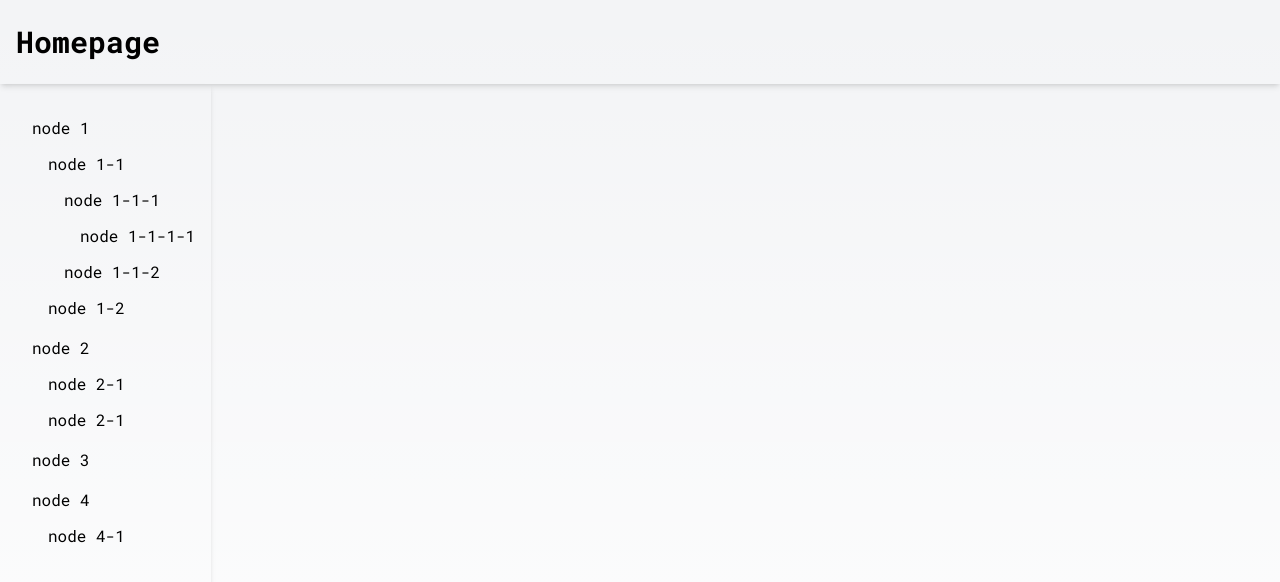
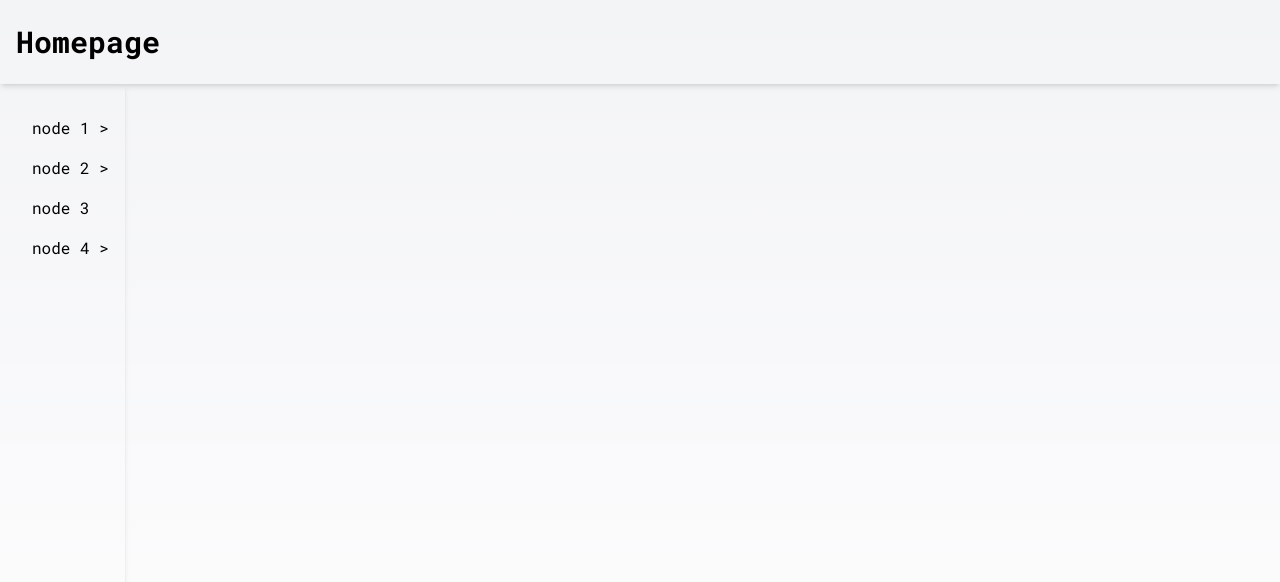
Before and after one commit to ZoeyFong/next_menu, a Next.js app: page / in a window 1280 px wide. Shown: the top 582 px of the page. Built offline with nearby package versions, Linux system fonts and the light colour scheme.

Commit message:
feat: toggle menu items

```diff
--- a/src/app/page.tsx
+++ b/src/app/page.tsx
@@ -1,22 +1,14 @@
 "use client"
 
-import { ReactNode, useMemo, useState } from "react"
+import { useState } from "react"
 import dynamic from "next/dynamic"
 import Loading from "@/components/loading"
 import Mask from "@/components/mask"
-import menuConfig from "./menu.json"
-import Link from "next/link"
+import Sider from "@/components/sider"
 
 const Login = dynamic(() => import("../components/login"), {
   loading: () => <Loading />,
 })
-
-type TMenu = {
-  label: string
-  key: string
-  level: number
-  children: TMenu[]
-}
 
 export default function Home() {
   const [loginIsVisible, setLoginVisible] = useState(false)
@@ -26,34 +18,13 @@ export default function Home() {
     setLoginVisible(false)
   }
 
+  const hanldeOpenLogin = () => {
+    setLoginVisible(true)
+  }
+
   const handleLoggedIn = (user: string) => {
     setLoggedUser(user)
     hanldeCloseLogin()
-  }
-
-  const renderMenu = (menus: TMenu[]): ReactNode[] => {
-    return menus.map((menu) => {
-      const { key, label, children } = menu
-      return (
-        <div className="cursor-pointer ml-4 space-y-3" key={key}>
-          <Link href={`#${key}`}>
-            <span
-              className="block hover:text-amber-500 active:font-bold"
-              onClick={handleClickMenu}
-            >
-              {label}
-            </span>
-          </Link>
-          {!!children.length && renderMenu(children)}
-        </div>
-      )
-    })
-  }
-
-  const handleClickMenu = () => {
-    if (!loggedUser) {
-      setLoginVisible(true)
-    }
   }
 
   return (
@@ -62,9 +33,7 @@ export default function Home() {
         <h1 className="font-extrabold text-3xl">Homepage</h1>
         {loggedUser && <div>Welcome, {loggedUser}</div>}
       </nav>
-      <section className="relative w-fit h-screen space-y-4 py-8 px-4 shadow-md">
-        {renderMenu(menuConfig.children)}
-      </section>
+      <Sider loggedUser={loggedUser} hanldeOpenLogin={hanldeOpenLogin} />
       {loginIsVisible && (
         <>
           <Mask />
--- /dev/null
+++ b/src/components/sider.tsx
@@ -0,0 +1,101 @@
+"use client"
+
+import { useState } from "react"
+import Link from "next/link"
+import menuConfig from "@/app/menu.json"
+
+type TMenu = {
+  label: string
+  key: string
+  level: number
+  children: TMenu[]
+}
+
+type Props = {
+  loggedUser: null | string
+  hanldeOpenLogin: () => void
+}
+
+export default function Sider({
+  loggedUser,
+  hanldeOpenLogin,
+}: Props): JSX.Element {
+  const [togglePath, setTogglePath] = useState<string[]>([])
+
+  const handleClickMenu = (key: TMenu["key"]) => {
+    if (!loggedUser) {
+      hanldeOpenLogin()
+      return
+    }
+
+    const toggleLen = togglePath.length
+
+    if (!toggleLen) {
+      setTogglePath([key])
+    } else {
+      const existedIndex = togglePath.indexOf(key)
+      if (existedIndex !== -1) {
+        setTogglePath(togglePath.slice(0, existedIndex))
+      } else {
+        setTogglePath([...togglePath, key])
+      }
+    }
+  }
+
+  const isToggled = (key: TMenu["key"]) => togglePath.includes(key)
+
+  return (
+    <section className="relative w-fit h-screen space-y-4 py-8 px-4 shadow-md">
+      <MenuItem
+        handleClickMenu={handleClickMenu}
+        menus={menuConfig.children}
+        isToggled={isToggled}
+      />
+    </section>
+  )
+}
+
+const MenuItem = ({
+  menus,
+  handleClickMenu,
+  isToggled,
+}: {
+  menus: TMenu[]
+  handleClickMenu: (key: TMenu["key"]) => void
+  isToggled: (key: TMenu["key"]) => boolean
+}) => {
+  const getPrefix = (menu: TMenu) => {
+    const { key, children } = menu
+    if (!children.length) return null
+    return <span> {isToggled(key) ? "<" : ">"}</span>
+  }
+
+  return (
+    <>
+      {menus.map((menu) => {
+        const { key, label, children } = menu
+        return (
+          <div className="cursor-pointer ml-4 space-y-3" key={key}>
+            <Link href={`#${key}`}>
+              <span
+                className="block hover:text-amber-500 active:font-bold"
+                onClick={() => {
+                  handleClickMenu(key)
+                }}
+              >
+                {label} {getPrefix(menu)}
+              </span>
+            </Link>
+            {isToggled(key) && !!children.length && (
+              <MenuItem
+                menus={children}
+                handleClickMenu={handleClickMenu}
+                isToggled={isToggled}
+              />
+            )}
+          </div>
+        )
+      })}
+    </>
+  )
+}
```
